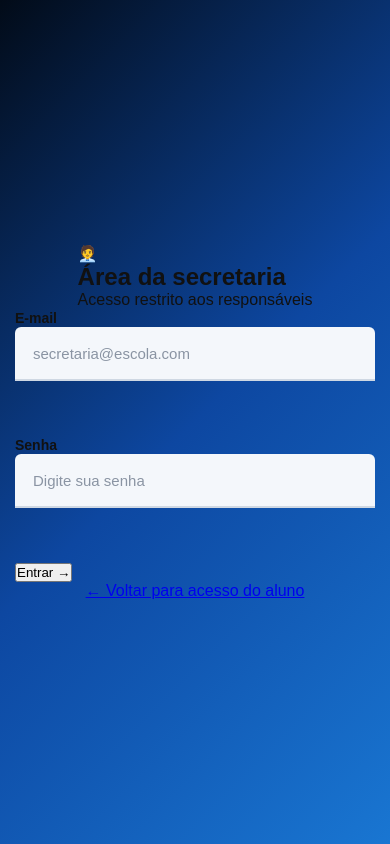
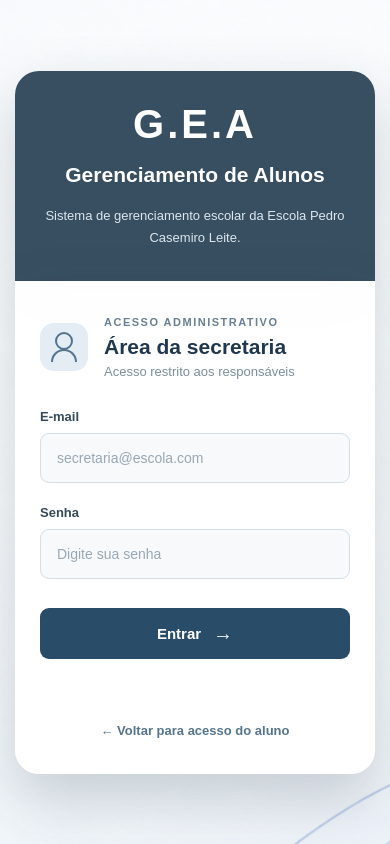
Before and after one commit to ByIsapf/TCC_gerenciamento_de_alunos, a plain HTML site: page frontend/secretaria/login.html in a window 390 px wide. Drawn offline with Linux system fonts and the light colour scheme.

Commit message:
Redesenha tela de login da secretaria

```diff
--- a/frontend/css/style.css
+++ b/frontend/css/style.css
@@ -1,394 +1,583 @@
+/* =========================
+   RESET
+   ========================= */
+
 * {
     margin: 0;
     padding: 0;
     box-sizing: border-box;
 }
 
+
+/* =========================
+   BODY
+   ========================= */
+
 body {
     font-family: Arial, Helvetica, sans-serif;
     min-height: 100vh;
-    background: linear-gradient(135deg, #020b18, #0d47a1, #1976d2);
-    color: #111;
+    color: #172333;
 }
 
 
-/* CONTAINER PRINCIPAL*/
+/* =========================
+   FUNDO
+   ========================= */
 
-main {
+.login-page {
+    min-height: 100vh;
+    position: relative;
+    overflow: hidden;
+    background: #dce5ed;
+}
+
+
+/*
+   Imagem original da identidade
+   visual da escola.
+*/
+.login-background {
+    position: fixed;
+    inset: 0;
+
+    background-image: url("../assets/img/Canva.img.png");
+
+    background-size: cover;
+    background-position: center;
+    background-repeat: no-repeat;
+
+    z-index: 0;
+}
+
+
+/* =========================
+   CONTAINER PRINCIPAL
+   ========================= */
+
+.secretary-login {
+    position: relative;
+    z-index: 1;
+
     min-height: 100vh;
 
     display: flex;
+    align-items: center;
     justify-content: center;
-    align-items: center;
 
-    padding: 30px;
+    gap: 0;
+
+    padding: 40px;
 }
 
 
-/*SEÇÃO GEA*/
+/* =========================
+   IDENTIDADE G.E.A
+   ========================= */
 
-main > section:first-child {
-    width: 420px;
-    min-height: 680px;
+.login-brand {
+    width: 370px;
+    min-height: 530px;
 
-    background: linear-gradient(160deg, #0b3d91, #1976d2);
+    display: flex;
+    align-items: center;
+    justify-content: center;
 
-    border-radius: 22px 0 0 22px;
+    padding: 45px;
+
+    border-radius: 24px 0 0 24px;
+
+    background: rgba(29, 55, 76, 0.88);
+
+    color: white;
+
+    box-shadow:
+        0 25px 60px rgba(31, 51, 68, 0.22);
+}
+
+
+.brand-content {
+    width: 100%;
+}
+
+
+.brand-label {
+    display: inline-block;
+
+    font-size: 58px;
+    font-weight: 900;
+
+    letter-spacing: 5px;
+
+    margin-bottom: 28px;
+
+    color: #ffffff;
+}
+
+
+.login-brand h1 {
+    font-size: 30px;
+    line-height: 1.2;
+
+    margin-bottom: 18px;
+
+    color: #ffffff;
+}
+
+
+.login-brand p {
+    max-width: 270px;
+
+    font-size: 15px;
+    line-height: 1.7;
+
+    color: #dce7ef;
+}
+
+
+/* =========================
+   CARD DE LOGIN
+   ========================= */
+
+.login-card {
+    width: 440px;
+    min-height: 530px;
+
+    padding: 50px 45px;
+
+    background: rgba(255, 255, 255, 0.96);
+
+    border-radius: 0 24px 24px 0;
+
+    box-shadow:
+        0 25px 60px rgba(31, 51, 68, 0.22);
 
     display: flex;
     flex-direction: column;
     justify-content: center;
-    align-items: center;
 
-    color: white;
-
-    box-shadow: 0 20px 50px rgba(0, 0, 0, 0.35);
+    animation: entrarDireita 0.7s ease-out;
 }
 
 
-/*LOGO*/
+/* =========================
+   CABEÇALHO
+   ========================= */
 
-.gea {
-    font-size: 100px;
-    font-weight: 900;
-    letter-spacing: 6px;
+.card-head {
+    display: flex;
+    align-items: center;
 
-    color: #ffffff;
+    gap: 16px;
 
-    margin-bottom: 18px;
-
-    text-shadow: 0 6px 15px rgba(0, 0, 0, 0.25);
-}
-
-.school {
-    font-size: 18px;
-    font-weight: bold;
-
-    text-align: center;
-
-    color: #eaf3ff;
-
-    padding: 0 40px;
+    margin-bottom: 40px;
 }
 
 
-/*SEÇÃO LOGIN*/
+.card-label {
+    font-size: 11px;
 
-main > section:last-child {
-    width: 500px;
-    min-height: 680px;
+    font-weight: bold;
 
-    background-color: #ffffff;
+    letter-spacing: 1.5px;
 
-    padding: 65px 55px;
+    color: #688095;
 
-    border-radius: 0 22px 22px 0;
-
-    box-shadow: 0 20px 50px rgba(0, 0, 0, 0.35);
+    margin-bottom: 7px;
 }
 
 
-/*TÍTULO*/
+.card-head h2 {
+    font-size: 24px;
 
-h1 {
-    text-align: center;
+    color: #20384d;
 
-    color: #0d47a1;
-
-    font-size: 32px;
-
-    margin-bottom: 55px;
+    margin-bottom: 5px;
 }
 
 
-/* FORMULÁRIO*/
+.card-head p:last-child {
+    font-size: 13px;
 
-#formstudent {
+    color: #7c8d9c;
+}
+
+
+/* =========================
+   ÍCONE
+   ========================= */
+
+.login-icon {
+    width: 48px;
+    height: 48px;
+
+    flex-shrink: 0;
+
+    display: flex;
+    align-items: center;
+    justify-content: center;
+
+    border-radius: 14px;
+
+    background: #e4edf4;
+
+    position: relative;
+}
+
+
+.login-icon::before {
+    content: "";
+
+    width: 14px;
+    height: 14px;
+
+    border: 2px solid #52728d;
+
+    border-radius: 50%;
+
+    position: absolute;
+
+    top: 9px;
+}
+
+
+.login-icon::after {
+    content: "";
+
+    width: 22px;
+    height: 11px;
+
+    border: 2px solid #52728d;
+
+    border-bottom: 0;
+
+    border-radius: 14px 14px 0 0;
+
+    position: absolute;
+
+    bottom: 9px;
+}
+
+
+/* =========================
+   FORMULÁRIO
+   ========================= */
+
+#secretaryForm {
     display: flex;
     flex-direction: column;
 }
 
-label {
-    font-size: 14px;
-    font-weight: bold;
 
-    color: #111111;
+.input-group {
+    display: flex;
+    flex-direction: column;
 
-    margin-bottom: 8px;
+    margin-bottom: 22px;
 }
 
 
-/* NOVO ESTILO DOS INPUTS*/
+.input-group label {
+    font-size: 13px;
 
-input {
+    font-weight: bold;
+
+    color: #34495a;
+
+    margin-bottom: 9px;
+}
+
+
+.input-group input {
     width: 100%;
-    height: 54px;
+    height: 50px;
 
-    padding: 0 18px;
+    padding: 0 16px;
 
-    margin-bottom: 55px;
+    border: 1px solid #d3dee7;
 
-    border: none;
-    border-bottom: 2px solid #cfd8e3;
+    border-radius: 9px;
 
-    border-radius: 6px 6px 0 0;
+    background: #f7f9fb;
 
-    background-color: #f4f7fb;
+    font-family: Arial, Helvetica, sans-serif;
+    font-size: 14px;
 
-    font-size: 15px;
-
-    color: #111;
+    color: #243746;
 
     outline: none;
 
-    transition: 0.3s;
-}
-
-input::placeholder {
-    color: #8a94a3;
-}
-
-input:hover {
-    background-color: #eef3f9;
-}
-
-input:focus {
-    border-bottom: 2px solid #1976d2;
-
-    background-color: #eef5ff;
-
-    box-shadow: 0 4px 0 rgba(25, 118, 210, 0.08);
+    transition: 0.25s;
 }
 
 
-/* BOTÃO*/
+.input-group input::placeholder {
+    color: #9aa8b4;
+}
 
-.intial-button {
+
+.input-group input:hover {
+    border-color: #b8c8d5;
+}
+
+
+.input-group input:focus {
+    border-color: #6689a2;
+
+    background: #ffffff;
+
+    box-shadow:
+        0 0 0 4px rgba(102, 137, 162, 0.10);
+}
+
+
+/* =========================
+   BOTÃO
+   ========================= */
+
+.primary-btn {
     width: 100%;
-    height: 54px;
+    height: 51px;
+
+    margin-top: 7px;
 
     border: none;
     border-radius: 9px;
 
-    background: linear-gradient(
-        135deg,
-        #0d47a1,
-        #1976d2
-    );
+    background: #294d68;
 
     color: #ffffff;
 
-    font-size: 16px;
+    font-family: Arial, Helvetica, sans-serif;
+    font-size: 15px;
     font-weight: bold;
 
     cursor: pointer;
 
-    transition: 0.3s;
+    display: flex;
+    align-items: center;
+    justify-content: center;
+
+    gap: 12px;
+
+    transition: 0.25s;
 }
 
-.intial-button:hover {
+
+.primary-btn span {
+    font-size: 20px;
+
+    transition: 0.25s;
+}
+
+
+.primary-btn:hover {
+    background: #203f56;
+
     transform: translateY(-2px);
 
-    background: linear-gradient(
-        135deg,
-        #083b8c,
-        #1565c0
-    );
-
-    box-shadow: 0 8px 20px rgba(13, 71, 161, 0.3);
+    box-shadow:
+        0 8px 20px rgba(41, 77, 104, 0.22);
 }
 
-.intial-button:active {
+
+.primary-btn:hover span {
+    transform: translateX(4px);
+}
+
+
+.primary-btn:active {
     transform: translateY(0);
 }
 
 
-/*ACESSO ADMINISTRATIVO*/
+/* =========================
+   MENSAGEM
+   ========================= */
 
-.link-adm {
+.form-message {
+    min-height: 20px;
+
+    margin-top: 12px;
+
     text-align: center;
 
-    margin-top: 50px;
+    font-size: 13px;
 }
 
-.link-adm a {
-    color: #0d47a1;
 
-    font-size: 14px;
+/* =========================
+   LINK
+   ========================= */
+
+.secretary-link {
+    text-align: center;
+
+    margin-top: 30px;
+}
+
+
+.secretary-link a {
+    color: #55758e;
+
+    font-size: 13px;
     font-weight: bold;
 
     text-decoration: none;
 
-    transition: 0.3s;
+    transition: 0.25s;
 }
 
-.link-adm a:hover {
-    color: #1976d2;
+
+.secretary-link a:hover {
+    color: #294d68;
 
     text-decoration: underline;
 }
 
-/*ANIMAÇÃO DOS SECTIONS*/
 
-main > section:first-child {
-    animation: entrarEsquerda 0.8s ease-out;
-}
+/* =========================
+   ANIMAÇÃO
+   ========================= */
 
-main > section:last-child {
-    animation: entrarDireita 0.8s ease-out;
+.login-brand {
+    animation: entrarEsquerda 0.7s ease-out;
 }
 
 
-/* Animação do primeiro section */
+@keyframes entrarEsquerda {
 
-@keyframes entrarEsquerda {
     from {
         opacity: 0;
-        transform: translateX(-60px);
+        transform: translateX(-35px);
     }
 
     to {
         opacity: 1;
         transform: translateX(0);
     }
+
 }
 
 
-/* Animação do segundo section */
+@keyframes entrarDireita {
 
-@keyframes entrarDireita {
     from {
         opacity: 0;
-        transform: translateX(60px);
+        transform: translateX(35px);
     }
 
     to {
         opacity: 1;
         transform: translateX(0);
     }
-}
 
-/* EFEITOS*/
-
-#background-effects {
-    position: fixed;
-    inset: 0;
-
-    overflow: hidden;
-
-    z-index: -1;
-
-    pointer-events: none;
 }
 
 
-/* Bolinhas */
+/* =========================
+   RESPONSIVIDADE
+   ========================= */
 
-.particle {
-    position: absolute;
+@media (max-width: 900px) {
 
-    width: 5px;
-    height: 5px;
+    .secretary-login {
+        flex-direction: column;
 
-    background: #ffffff;
-
-    border-radius: 50%;
-
-    opacity: 0.5;
-
-    box-shadow: 0 0 10px #ffffff;
-
-    animation: flutuar linear infinite;
-}
+        padding: 25px;
+    }
 
 
-/* Movimento das partículas */
+    .login-brand {
+        width: 100%;
+        max-width: 440px;
 
-@keyframes flutuar {
+        min-height: 240px;
 
-    0% {
-        transform: translateY(110vh) translateX(0);
-        opacity: 0;
+        border-radius: 24px 24px 0 0;
+
+        padding: 40px;
     }
 
-    10% {
-        opacity: 0.6;
+
+    .brand-content {
+        text-align: center;
     }
 
-    50% {
-        transform: translateY(50vh) translateX(40px);
+
+    .brand-label {
+        font-size: 48px;
+
+        margin-bottom: 15px;
     }
 
-    90% {
-        opacity: 0.6;
+
+    .login-brand h1 {
+        font-size: 25px;
     }
 
-    100% {
-        transform: translateY(-10vh) translateX(-40px);
-        opacity: 0;
-    }
-}
 
-/* RESPONSIVIDADE */
-
-@media (max-width: 950px) {
-
-    main {
-        flex-direction: column;
+    .login-brand p {
+        max-width: 100%;
     }
 
-    main > section:first-child {
+
+    .login-card {
         width: 100%;
-        max-width: 500px;
-
-        min-height: 280px;
-
-        border-radius: 22px 22px 0 0;
-    }
-
-    main > section:last-child {
-        width: 100%;
-        max-width: 500px;
+        max-width: 440px;
 
         min-height: auto;
 
-        border-radius: 0 0 22px 22px;
+        border-radius: 0 0 24px 24px;
+
+        padding: 45px 40px;
     }
 
-    .gea {
-        font-size: 75px;
-    }
 }
-
 
 
 @media (max-width: 480px) {
 
-    main {
+    .secretary-login {
         padding: 15px;
     }
 
-    main > section:first-child {
-        min-height: 220px;
+
+    .login-brand {
+        min-height: 210px;
+
+        padding: 30px 25px;
     }
 
-    main > section:last-child {
-        padding: 40px 25px;
+
+    .brand-label {
+        font-size: 40px;
+
+        letter-spacing: 3px;
     }
 
-    .gea {
-        font-size: 60px;
+
+    .login-brand h1 {
+        font-size: 21px;
     }
 
-    .school {
-        font-size: 15px;
+
+    .login-brand p {
+        font-size: 13px;
     }
 
-    h1 {
-        font-size: 27px;
+
+    .login-card {
+        padding: 35px 25px;
     }
 
-    .link-adm {
-        margin-top: 40px;
+
+    .card-head {
+        margin-bottom: 30px;
     }
+
+
+    .card-head h2 {
+        font-size: 21px;
+    }
+
 }
--- a/frontend/secretaria/login.html
+++ b/frontend/secretaria/login.html
@@ -1,60 +1,75 @@
 <!DOCTYPE html>
 <html lang="pt-BR">
-
 <head>
   <meta charset="UTF-8">
   <meta name="viewport" content="width=device-width, initial-scale=1.0">
   <title>Secretaria | Login</title>
+  <link rel="stylesheet" href="../css/style.css">
+</head>
 
- <link rel="stylesheet" href="../css/style.css">
-
-</head>
 <body class="login-page">
 
- <!--
-   Cartão principal do login da secretaria.
-   O style define uma largura máxima de 430px
-   para deixar o formulário mais compacto.
- -->
- <main class="login-card" style="width: min(430px, 100%);">
+  <!-- Fundo da página -->
+  <div class="login-background"></div>
+
+  <!-- Conteúdo principal do login -->
+  <main class="secretary-login">
 
     <!-- =========================
-        CABEÇALHO DO LOGIN
+         IDENTIDADE DA ESCOLA
          ========================= -->
+    <section class="login-brand">
+
+      <div class="brand-content">
+
+        <span class="brand-label">G.E.A</span>
+
+        <h1>Gerenciamento de Alunos</h1>
+
+        <p>
+          Sistema de gerenciamento escolar
+          da Escola Pedro Casemiro Leite.
+        </p>
+
+      </div>
+
+    </section>
+
+
+    <!-- =========================
+         CARTÃO DE LOGIN
+         ========================= -->
+    <section class="login-card">
 
       <div class="card-head">
 
-     <!-- Ícone que representa a secretaria -->
-     <span class="mini-icon">🧑‍💼</span>
+        <div class="login-icon">
+          <span></span>
+        </div>
 
         <div>
-       <!-- Título da área -->
+          <p class="card-label">ACESSO ADMINISTRATIVO</p>
+
           <h2>Área da secretaria</h2>
 
-       <!-- Aviso de que o acesso é restrito -->
-       <p>Acesso restrito aos responsáveis</p>
+          <p>
+            Acesso restrito aos responsáveis
+          </p>
         </div>
 
       </div>
 
 
       <!-- =========================
-        FORMULÁRIO DE LOGIN
+           FORMULÁRIO
            ========================= -->
-
-   <!--
-     Formulário utilizado para autenticar
-     o responsável pela secretaria.
-   -->
       <form id="secretaryForm">
 
-     <!-- Campo de e-mail -->
+        <!-- E-mail -->
+        <div class="input-group">
+
           <label for="email">E-mail</label>
 
-     <!--
-       type="email" faz o navegador verificar
-       se o valor possui formato de e-mail.
-     -->
           <input
             id="email"
             type="email"
@@ -62,14 +77,14 @@
             required
           >
 
+        </div>
 
-     <!-- Campo de senha -->
+
+        <!-- Senha -->
+        <div class="input-group">
+
           <label for="password">Senha</label>
 
-     <!--
-       type="password" esconde os caracteres
-       digitados pelo usuário.
-     -->
           <input
             id="password"
             type="password"
@@ -77,82 +92,59 @@
             required
           >
 
+        </div>
 
-     <!--
-       Botão responsável por enviar o formulário.
-       O JavaScript abaixo controla o que acontece
-       quando este botão é clicado.
-     -->
+
+        <!-- Botão -->
         <button class="primary-btn" type="submit">
-       Entrar <span>→</span>
+          Entrar
+          <span>→</span>
         </button>
 
 
-     <!--
-       Área reservada para mensagens de erro ou sucesso.
-
-       Futuramente, o JavaScript pode mostrar aqui
-       mensagens como:
-       "E-mail ou senha incorretos."
-     -->
+        <!-- Mensagem do formulário -->
         <p id="secretaryMessage" class="form-message"></p>
 
       </form>
 
 
       <!-- =========================
-        VOLTAR PARA LOGIN DO ALUNO
+           VOLTAR PARA ALUNO
            ========================= -->
-
       <div class="secretary-link">
 
-     <!--
-       Link que leva de volta para a tela
-       principal de acesso dos alunos.
-     -->
         <a href="../index.html">
           ← Voltar para acesso do aluno
         </a>
 
       </div>
 
+    </section>
+
   </main>
 
 
   <!-- =========================
-      JAVASCRIPT DO LOGIN
+       JAVASCRIPT
        ========================= -->
-
   <script>
 
     /*
-     Seleciona o formulário da secretaria
-     através do ID "secretaryForm".
-
-     O evento "submit" é executado quando
-     o usuário envia o formulário.
+      Seleciona o formulário da secretaria.
     */
     document
       .getElementById("secretaryForm")
       .addEventListener("submit", (e) => {
 
         /*
-         Impede o comportamento padrão do formulário,
-         que seria recarregar a página.
+          Impede o recarregamento da página.
         */
         e.preventDefault();
 
         /*
-         Redireciona a secretaria para o dashboard.
-
-         IMPORTANTE:
           Atualmente o login é apenas visual.
-         O sistema ainda não verifica o e-mail e a senha
-         no banco de dados.
-
-         Futuramente, essa parte deverá ser integrada
-         ao backend/banco de dados para validar
-         as credenciais antes de liberar o acesso.
+          Futuramente será integrado ao backend
+          e ao banco de dados.
         */
         window.location.href = "dashboard.html";
 
```
Also changed, not shown: frontend/gestao/configuracoes.html (+1 -2 lines). Lines whose indentation alone changed are shown as unchanged.
